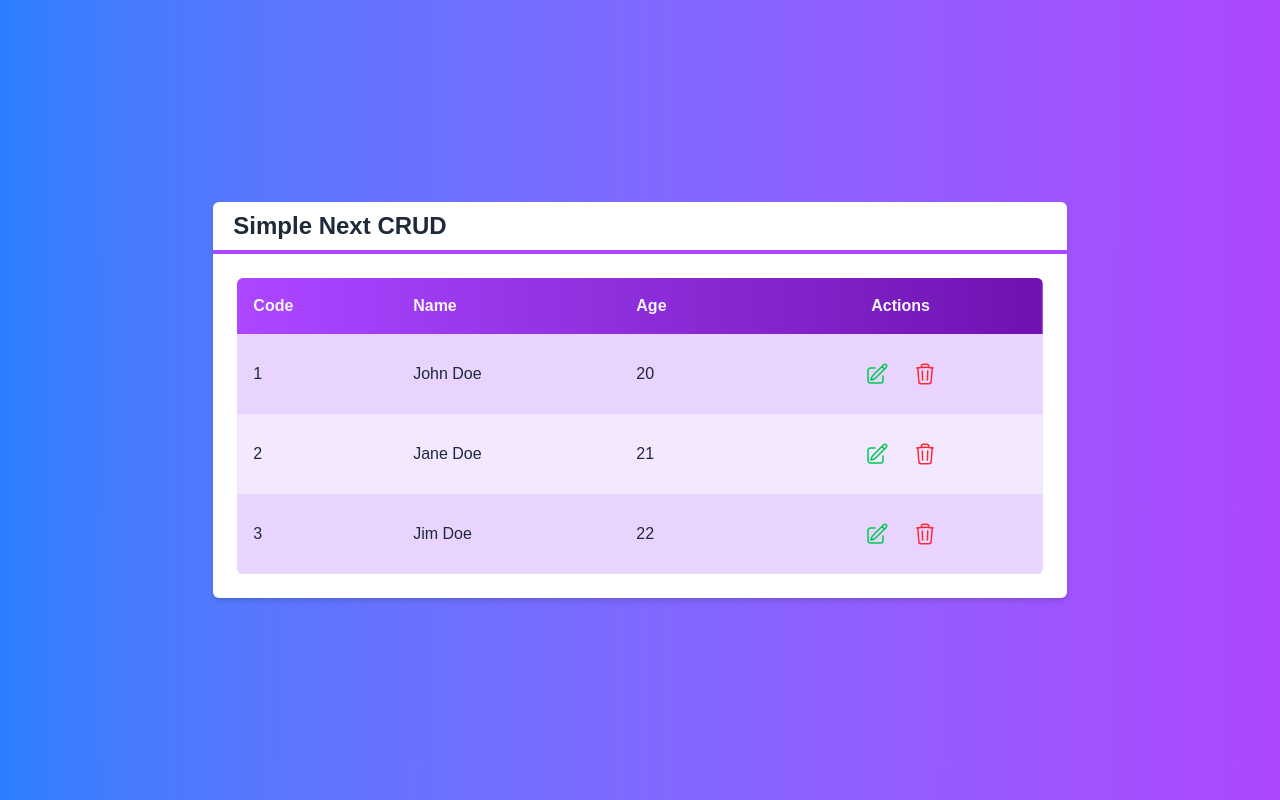
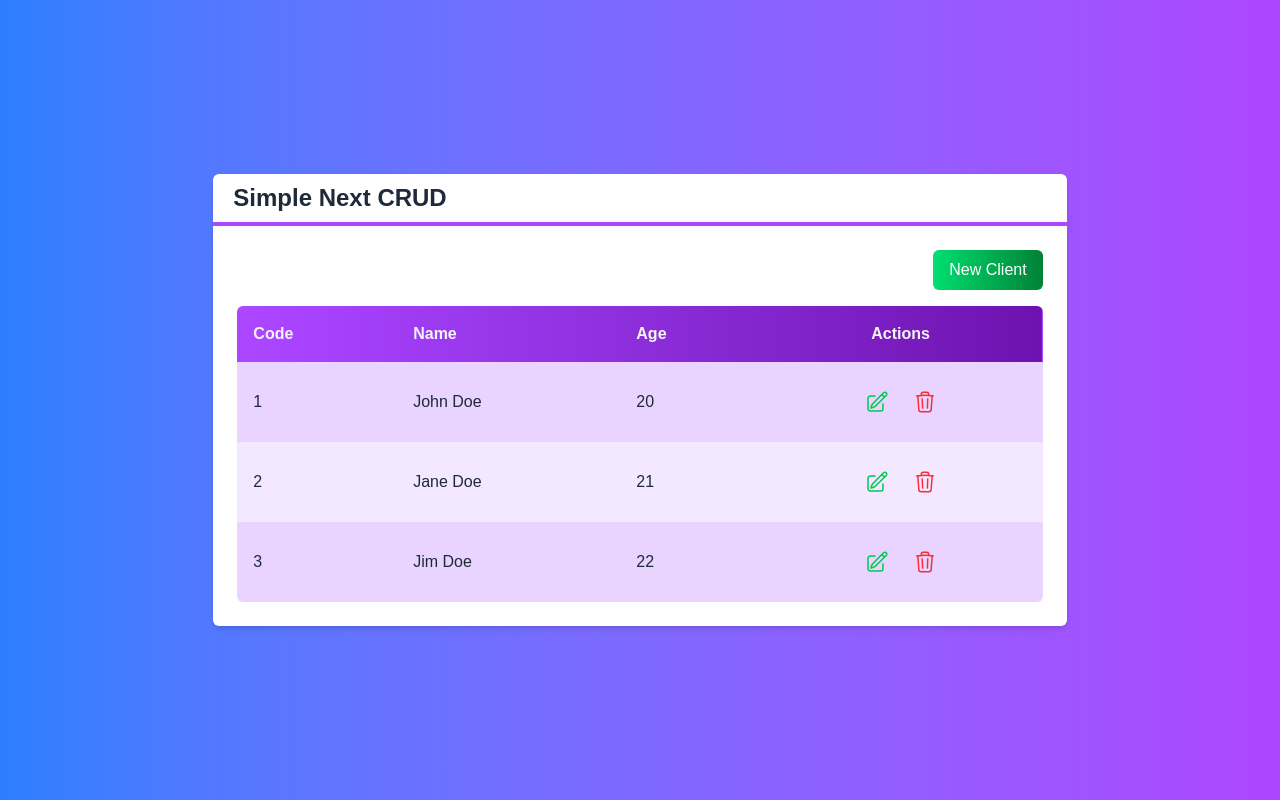
Before and after one commit to FelipeEnne/next-basic-crud, a Next.js app: page / in a window 1280 px wide. Built offline with nearby package versions, Linux system fonts and the light colour scheme.

Commit message:
feat: component button

```diff
--- a/app/page.tsx
+++ b/app/page.tsx
@@ -3,6 +3,7 @@
 import Layout from "@/components/Layout";
 import Table from "@/components/Table";
 import Client from "@/core/Client";
+import Button from "@/components/Button";
 
 export default function Home() {
   const clients = [
@@ -22,6 +23,11 @@ export default function Home() {
   return (
     <div className="flex h-screen items-center justify-center bg-linear-to-r from-blue-500 to-purple-500 text-white">
       <Layout title="Simple Next CRUD">
+        <div className="flex justify-end">
+          <Button color="green" className="mb-4">
+            New Client
+          </Button>
+        </div>
         <Table
           clients={clients}
           clientSelected={(client) => clientSelected(client)}
--- /dev/null
+++ b/components/Button.tsx
@@ -0,0 +1,26 @@
+const colorClasses = {
+  green: "from-green-400 to-green-700",
+  blue: "from-blue-400 to-blue-700",
+  red: "from-red-400 to-red-700",
+  yellow: "from-yellow-400 to-yellow-700",
+  gray: "from-gray-400 to-gray-700",
+};
+
+interface ButtonProps {
+  color?: keyof typeof colorClasses;
+  className?: string;
+  children: React.ReactNode;
+}
+
+export default function Button(props: ButtonProps) {
+  const color = props.color ?? "gray";
+  const className = props.className ?? "";
+
+  return (
+    <button
+      className={`bg-linear-to-r ${colorClasses[color]} text-white px-4 py-2 rounded-md ${className}`}
+    >
+      {props.children}
+    </button>
+  );
+}
```
